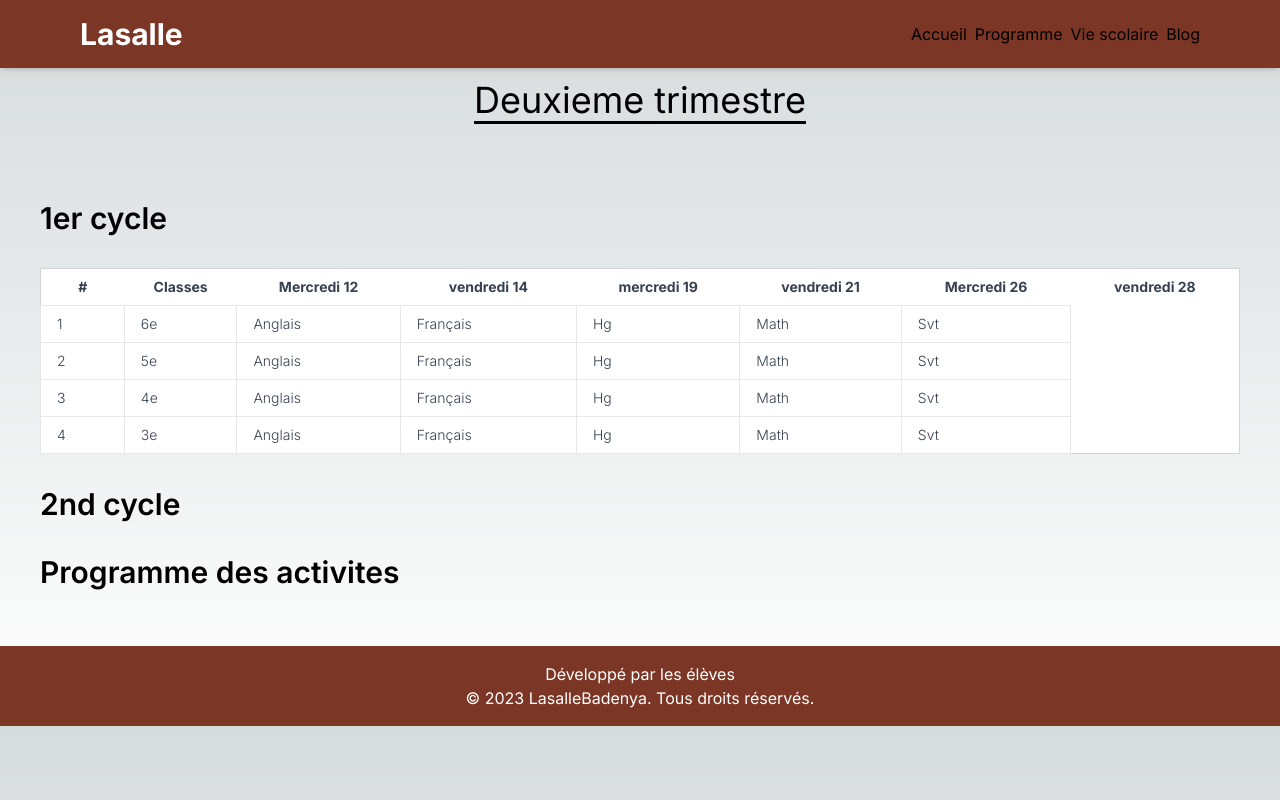
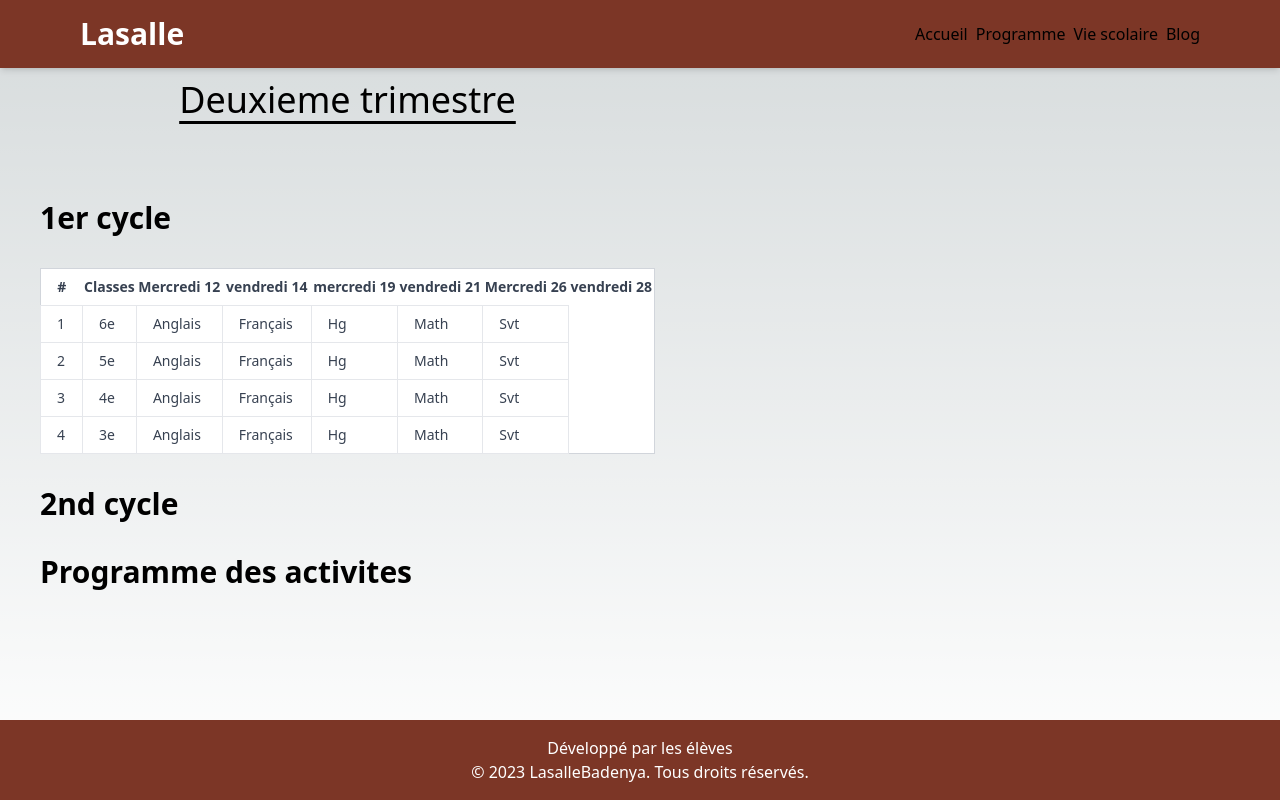
Before and after one commit to BereCephas/Badenya, a Next.js app: page /programme in a window 1280 px wide. Built offline with nearby package versions, Linux system fonts and the light colour scheme.

Commit message:
reglege du bug de programme

```diff
--- a/app/layout.tsx
+++ b/app/layout.tsx
@@ -1,22 +1,22 @@
-import type { Metadata } from 'next'
-import { Inter } from 'next/font/google'
-import './globals.css'
+import type { Metadata } from "next";
+import { Inter } from "next/font/google";
+import "./globals.css";
 
-const inter = Inter({ subsets: ['latin'] })
+const inter = Inter({ subsets: ["latin"] });
 
 export const metadata: Metadata = {
-  title: 'Create Next App',
-  description: 'Generated by create next app',
-}
+  title: "Create Next App",
+  description: "Generated by create next app",
+};
 
 export default function RootLayout({
   children,
 }: {
-  children: React.ReactNode
+  children: React.ReactNode;
 }) {
   return (
     <html lang="en">
-      <body className={inter.className}>{children}</body>
+      <body className={inter.className + "h-screen"}> {children}</body>
     </html>
-  )
+  );
 }
--- a/app/page.tsx
+++ b/app/page.tsx
@@ -7,10 +7,12 @@ import Footer from "../components/Footer";
 const Landing = () => {
   return (
     <>
-      <Header />
-      <Hero />
-      <About />
-      <Footer />
+      <main className="h-screen">
+        <Header />
+        <Hero />
+        <About />
+        <Footer />
+      </main>
     </>
   );
 };
--- a/app/programme/page.tsx
+++ b/app/programme/page.tsx
@@ -15,13 +15,15 @@ export default function Programme() {
 
   return (
     <>
+      <main className="h-[screen] flex relative">
         <Header />
-      <div className="h-[full] flex flex-col justify-center items-center p-10 md:pt-20">
+        <div className=" h-[100vh] flex flex-col justify-center items-center p-10 md:pt-20">
           <div className="title">
             <h1 className="text-4xl underline underline-offset-8">
               Deuxieme trimestre
             </h1>
           </div>
+          <div className="flex-grow">
             <Accordion open={open === 1} placeholder={"l"}>
               <AccordionHeader
                 placeholder={"l"}
@@ -225,7 +227,11 @@ export default function Programme() {
               </AccordionBody>
             </Accordion>
           </div>
+        </div>
+        <div className="absolute bottom-0 w-full">
           <Footer />
+        </div>
+      </main>
     </>
   );
 }
```
Lines whose indentation alone changed are shown as unchanged.
